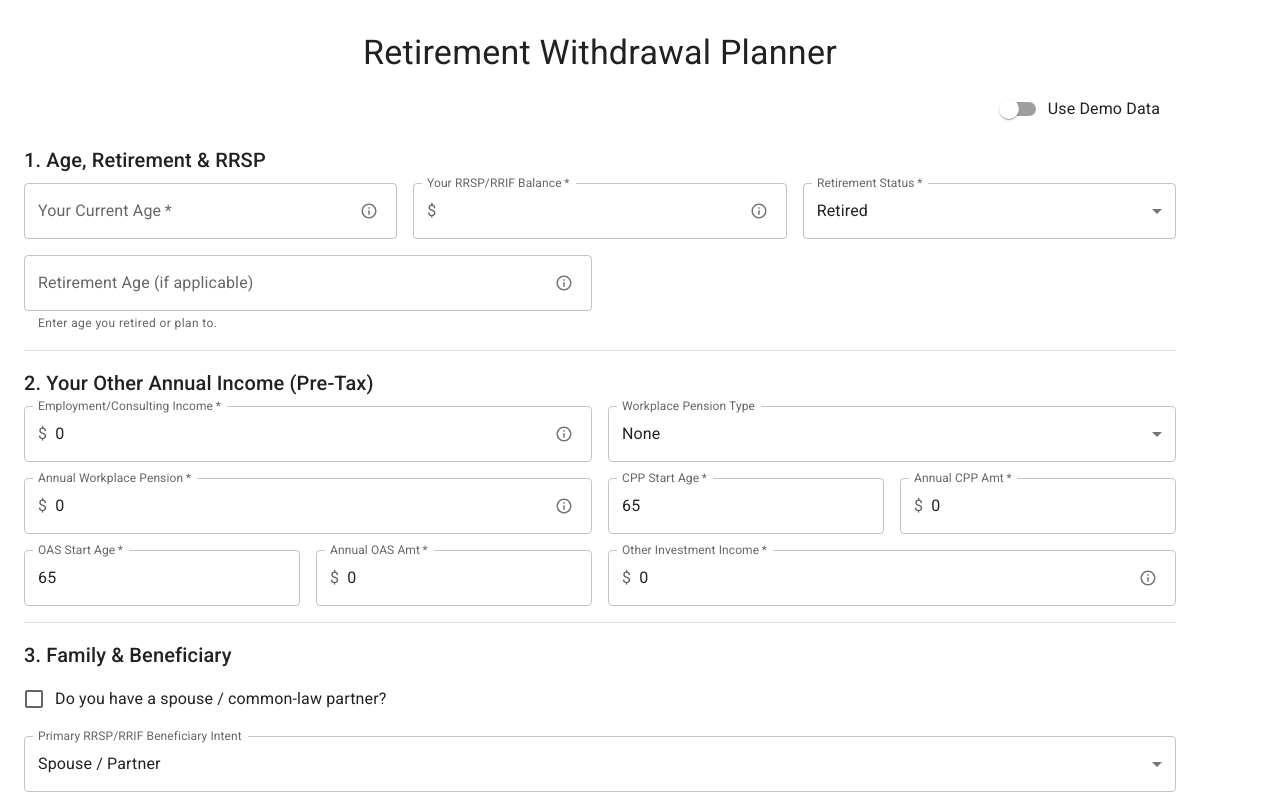
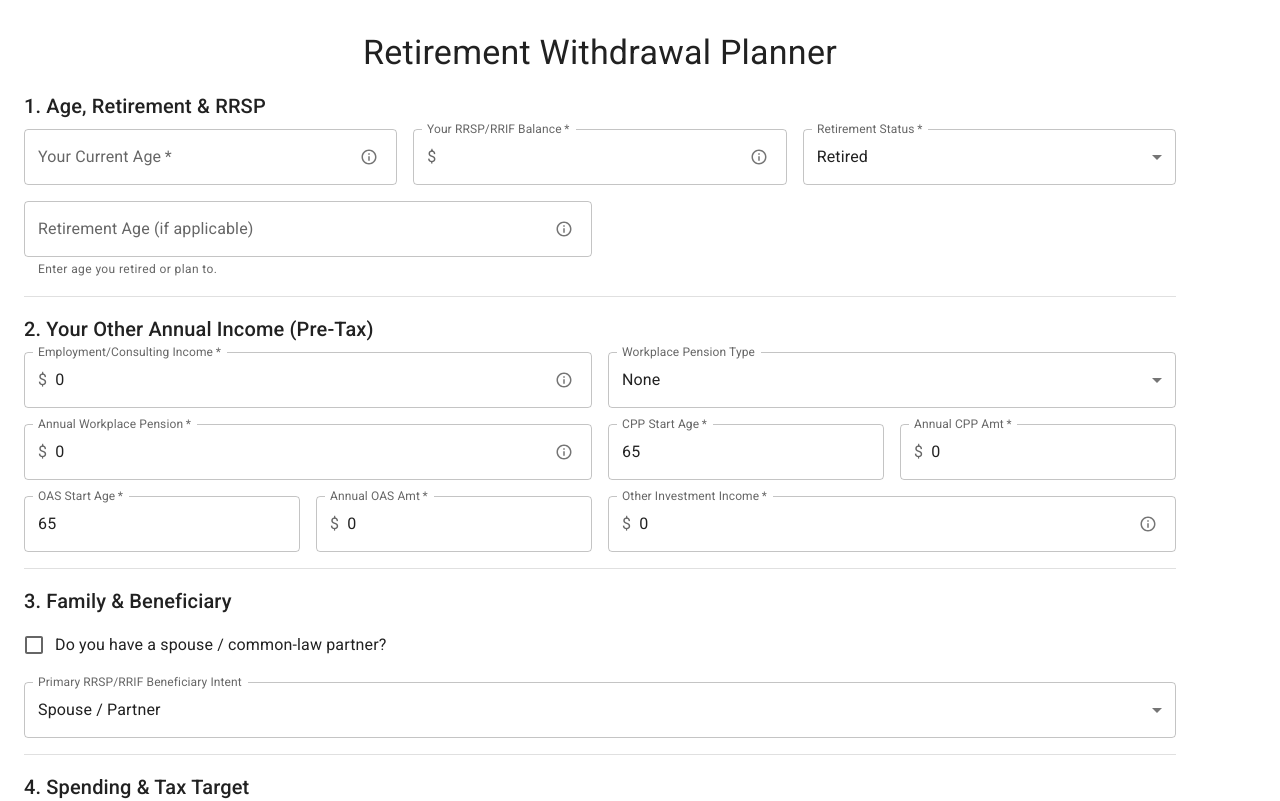
Before and after one commit to ZenRasta/Ontario_taxapp, a React (Vite) app in the folder frontend/: page / in a window 1280 px wide. Shown: the top 801 px of the page. Built offline with nearby package versions, Linux system fonts and the light colour scheme.

Commit message:
remove references to test api

```diff
--- a/frontend/src/App.tsx
+++ b/frontend/src/App.tsx
@@ -1,51 +1,42 @@
-import React, { useState, useEffect } from 'react';
+// frontend/src/App.tsx
+import React, { useState } from 'react'; // Removed useEffect
+
+// MUI Imports
 import Container from '@mui/material/Container';
 import Typography from '@mui/material/Typography';
 import Box from '@mui/material/Box';
 import CircularProgress from '@mui/material/CircularProgress';
 import Alert from '@mui/material/Alert';
-import Switch from '@mui/material/Switch';
-import FormControlLabel from '@mui/material/FormControlLabel';
+import CssBaseline from '@mui/material/CssBaseline';
 
 // Import components
 import InputForm from './components/InputForm';
 import ResultsDashboard from './components/ResultsDashboard';
 
-// Import API service
+// Import REAL API service ONLY
 import { generateAdvice } from './services/api';
-import { generateMockAdvice } from './services/mockApi';
+// REMOVED: import { generateMockAdvice } from './services/mockApi';
 import type { AdviceResponse, ScenarioInput } from './types/api';
 
-const App: React.FC = () => {
+function App() { // Removed React.FC type as it's often not needed for function components
   const [isLoading, setIsLoading] = useState<boolean>(false);
   const [results, setResults] = useState<AdviceResponse | null>(null);
   const [error, setError] = useState<string | null>(null);
 
-  // Default to false to use the real API
-  const [useMockApi, setUseMockApi] = useState<boolean>(false);
+  // REMOVED: useMockApi state and useEffect related to it
 
-  // Read environment variable if available
-  useEffect(() => {
-    const envUseMock = import.meta.env.VITE_USE_MOCK_API;
-    if (envUseMock !== undefined) {
-      setUseMockApi(envUseMock === 'true');
-    }
-  }, []);
-
-  // Handler for form submission
+  // Handler for form submission - Simplified
   const handleFormSubmit = async (scenarioData: ScenarioInput) => {
     console.log('Form submitted in App with processed data:', scenarioData);
-    console.log('Using mock API:', useMockApi);
+    // REMOVED: console.log for useMockApi
 
     setIsLoading(true);
     setError(null);
-    setResults(null); // Clear previous results
+    setResults(null);
 
     try {
-      // Use either the real API or the mock API based on the toggle
-      const response = useMockApi
-        ? await generateMockAdvice(scenarioData)
-        : await generateAdvice(scenarioData);
+      // ALWAYS use the real API now
+      const response = await generateAdvice(scenarioData);
 
       console.log("API response received:", response);
       setResults(response);
@@ -58,24 +49,14 @@ const App: React.FC = () => {
   };
 
   return (
+    <>
+      <CssBaseline />
       <Container maxWidth="lg">
         <Typography variant="h4" component="h1" gutterBottom align="center" sx={{ mt: 4, mb: 2 }}>
           Retirement Withdrawal Planner
         </Typography>
 
-      {/* API Toggle Switch */}
-      <Box sx={{ display: 'flex', justifyContent: 'flex-end', mb: 2 }}>
-        <FormControlLabel
-          control={
-            <Switch
-              checked={useMockApi}
-              onChange={(e) => setUseMockApi(e.target.checked)}
-              color="primary"
-            />
-          }
-          label="Use Demo Data"
-        />
-      </Box>
+        {/* REMOVED: API Toggle Switch Box */}
 
         <InputForm onSubmit={handleFormSubmit} isLoading={isLoading} />
 
@@ -83,17 +64,18 @@ const App: React.FC = () => {
           {isLoading && <CircularProgress />}
         </Box>
 
-      {error && (
+        {error && !isLoading && ( // Keep error display logic
           <Alert severity="error" sx={{ mt: 2 }}>
             {error}
           </Alert>
         )}
 
-      {!isLoading && !error && results && (
+        {!isLoading && !error && results && ( // Keep results display logic
           <ResultsDashboard data={results} />
         )}
       </Container>
+    </>
   );
-};
+}; // Added semicolon for consistency
 
 export default App;
```
Lines whose indentation alone changed are shown as unchanged.
